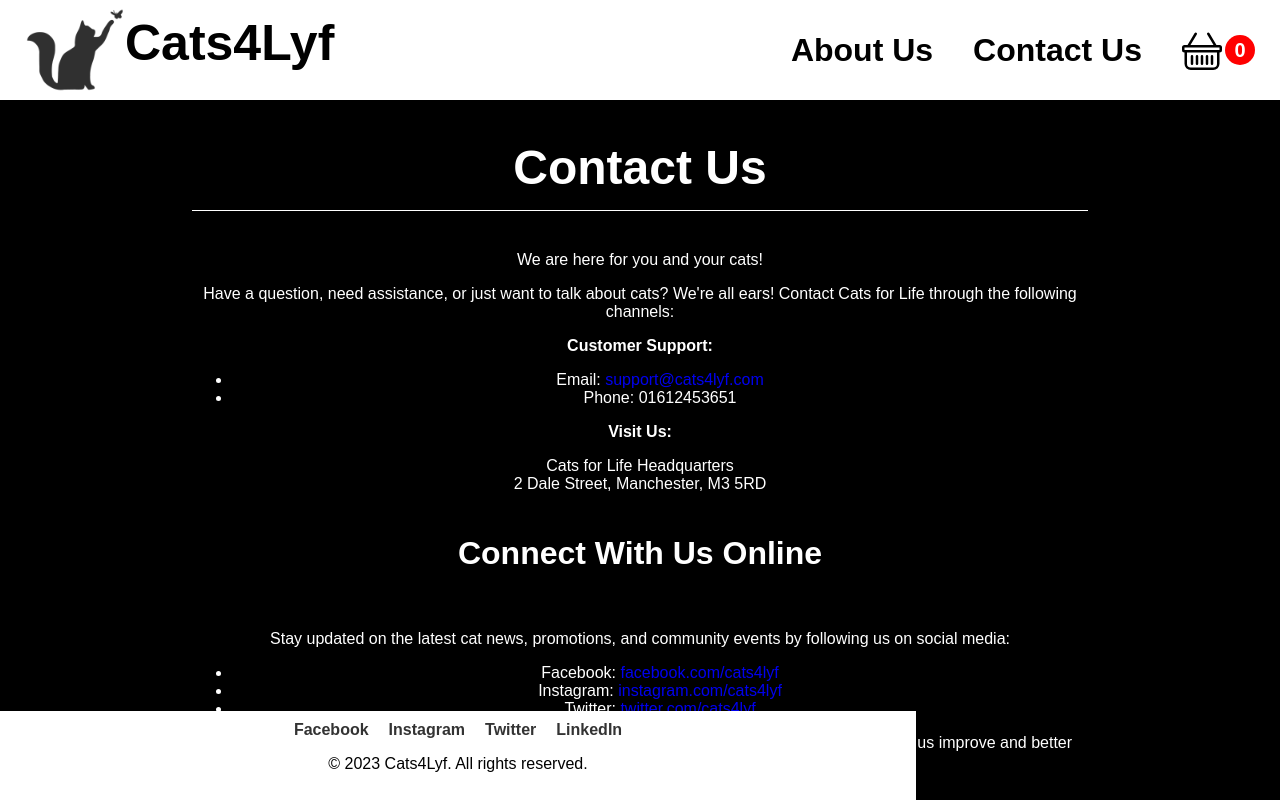
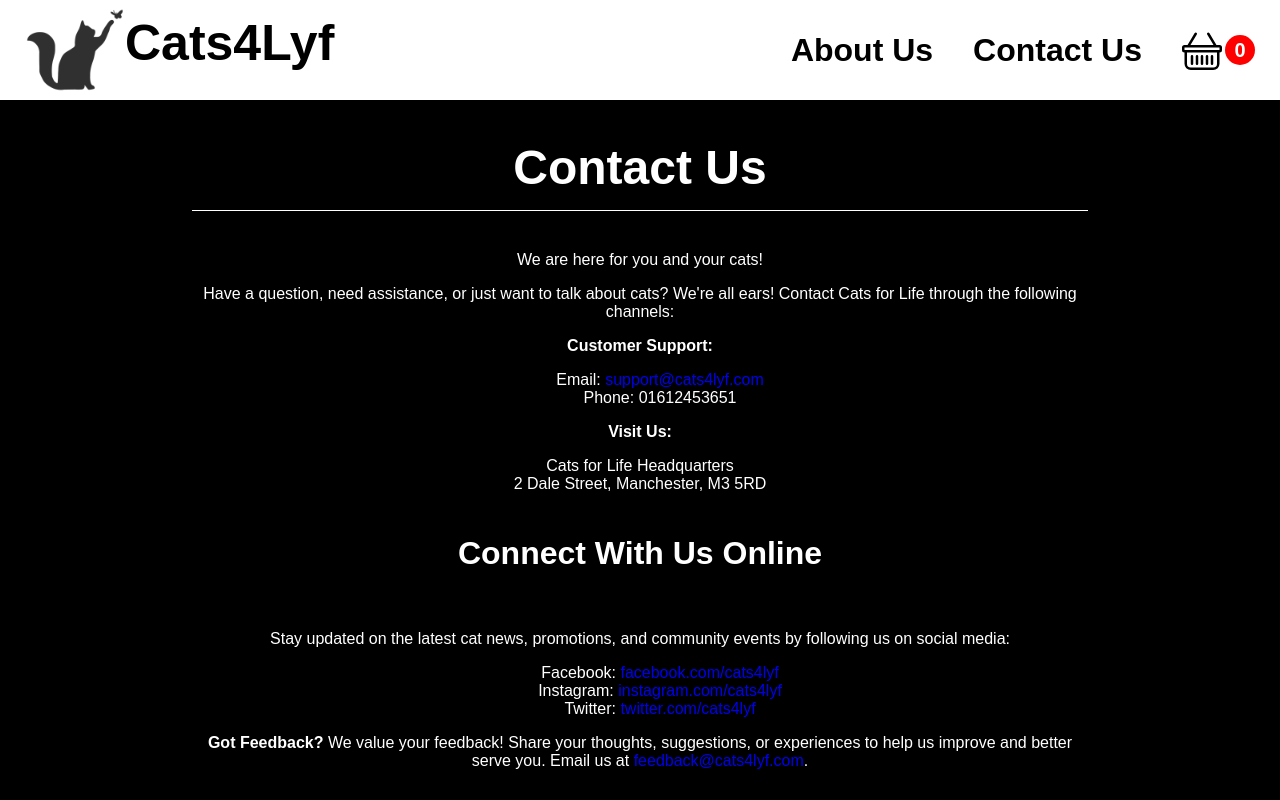
Before and after one commit to latham91/cn-cats4lyf, a React (Vite) app: page /Contact in a window 1280 px wide. Shown: the top 800 px of the page. Built offline with nearby package versions, Linux system fonts and the light colour scheme; no server answers.

Commit message:
styling changes to about/contact pages

```diff
--- a/src/components/Footer.css
+++ b/src/components/Footer.css
@@ -1,5 +1,4 @@
 .footer-container {
-  position: fixed;
   bottom: 0;
   width: 100%;
   background-color: white;
--- a/src/pages/Contact.css
+++ b/src/pages/Contact.css
@@ -5,7 +5,7 @@ h1 {
     font-size: 3em;
 }
 
-footer {
+.contentWrapper {
     text-align: center;
     border-bottom: 1px solid white;
     color: white;
@@ -20,12 +20,14 @@ main {
     }
 }
 
-footer {
+.contentWrapper {
     h4 {
     text-align: center;
     color: white;
     padding-bottom: 15px;
     font-size: 2em;
     }
-
+    ul {
+        list-style-type: none;
     }
+}
--- a/src/pages/Contact.jsx
+++ b/src/pages/Contact.jsx
@@ -2,7 +2,7 @@ import "./Contact.css";
 
 const ContactUs = () => {
     return (
-        <footer className="bg-dark text-light">
+        <section className="contentWrapper">
             <div className="container">
                 <div className="row">
                     <div className="col-md-4">
@@ -107,7 +107,7 @@ const ContactUs = () => {
                     </div>
                 </div>
             </div>
-        </footer>
+        </section>
     );
 };
 
```
Lines whose indentation alone changed are shown as unchanged.
